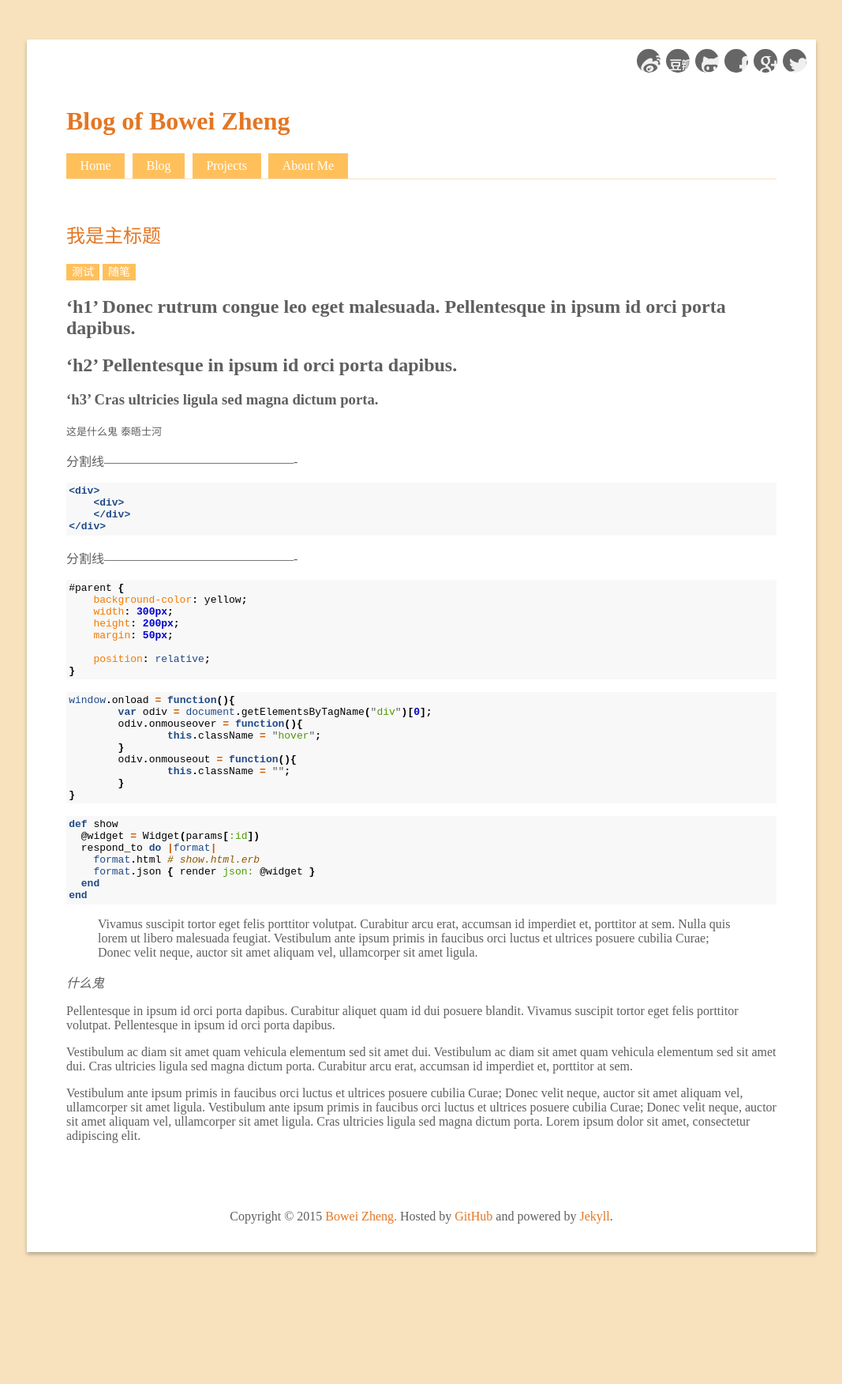
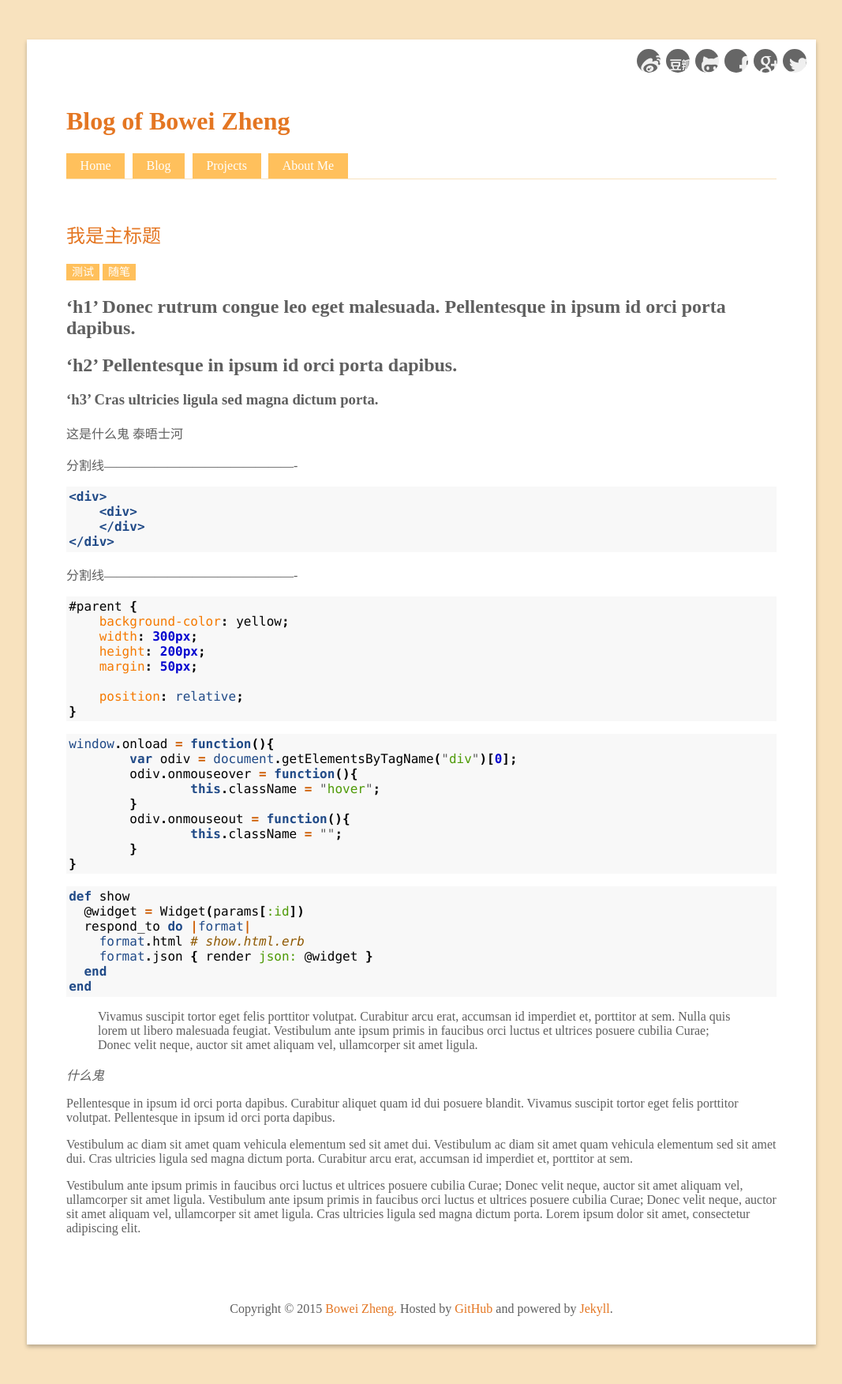
Before and after one commit to wynn719/blog, a Jekyll site: the page built from _posts/2012-08-25-hello-world.md, in a window 1280 px wide. Shown: the whole page at 79% size, without its empty margins (106-1173 px from the left). Built offline with Jekyll 4.4.1, drawn with Linux system fonts in a browser that asks for light colours; comment, search, counter and statistics services are not loaded; before the commit the page ends 1635 px from its top, so only the background shows below that.

```diff
--- a/css/default.css
+++ b/css/default.css
@@ -33,7 +33,9 @@
 a:hover, a:active {
 	/*text-decoration: underline;*/
 }
-
+code{
+	font-family: Consolas,"Courier New",Courier;
+}
 /* wrapper */
 .wrapper{
 	width: 1000px;
```
